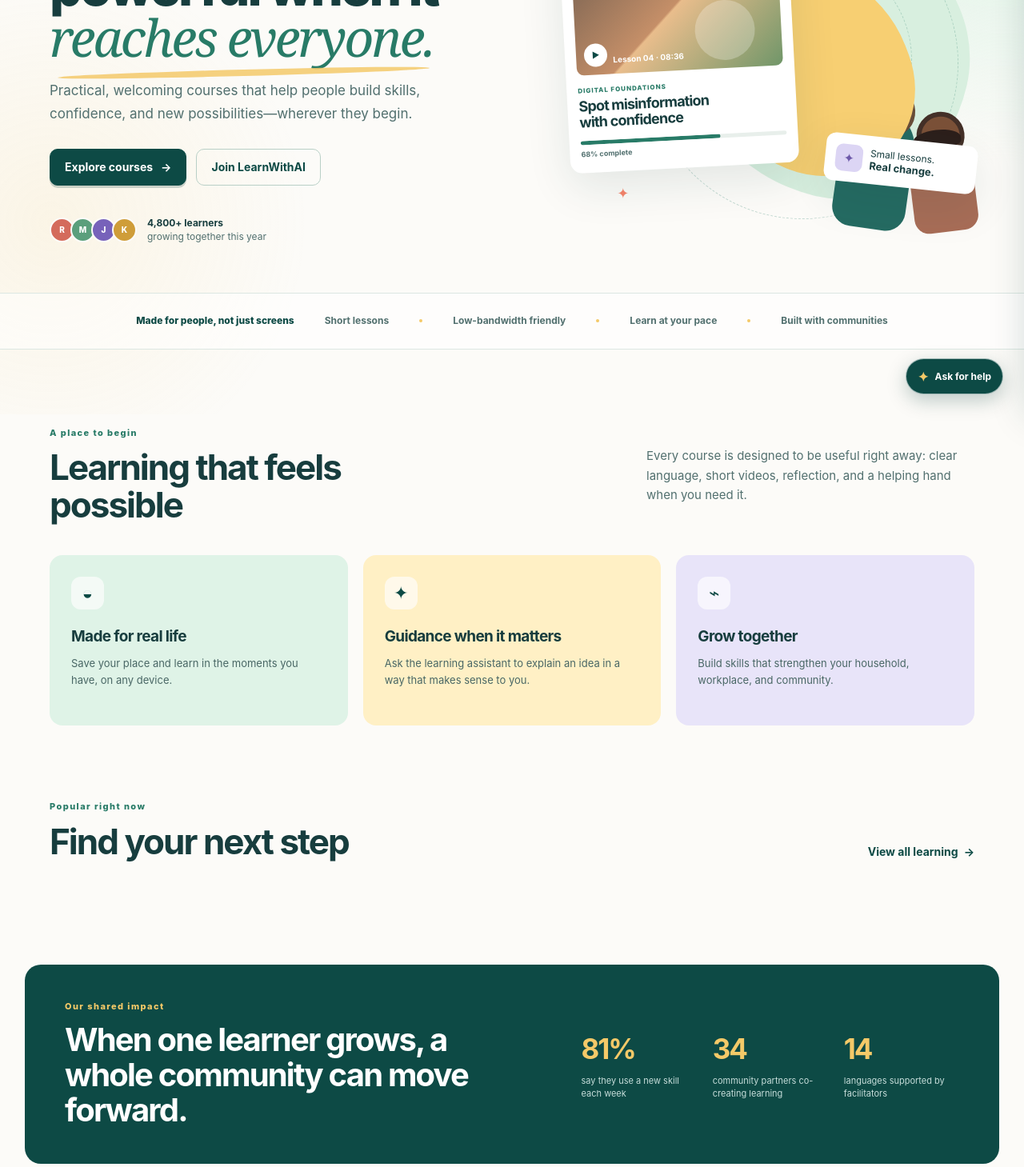
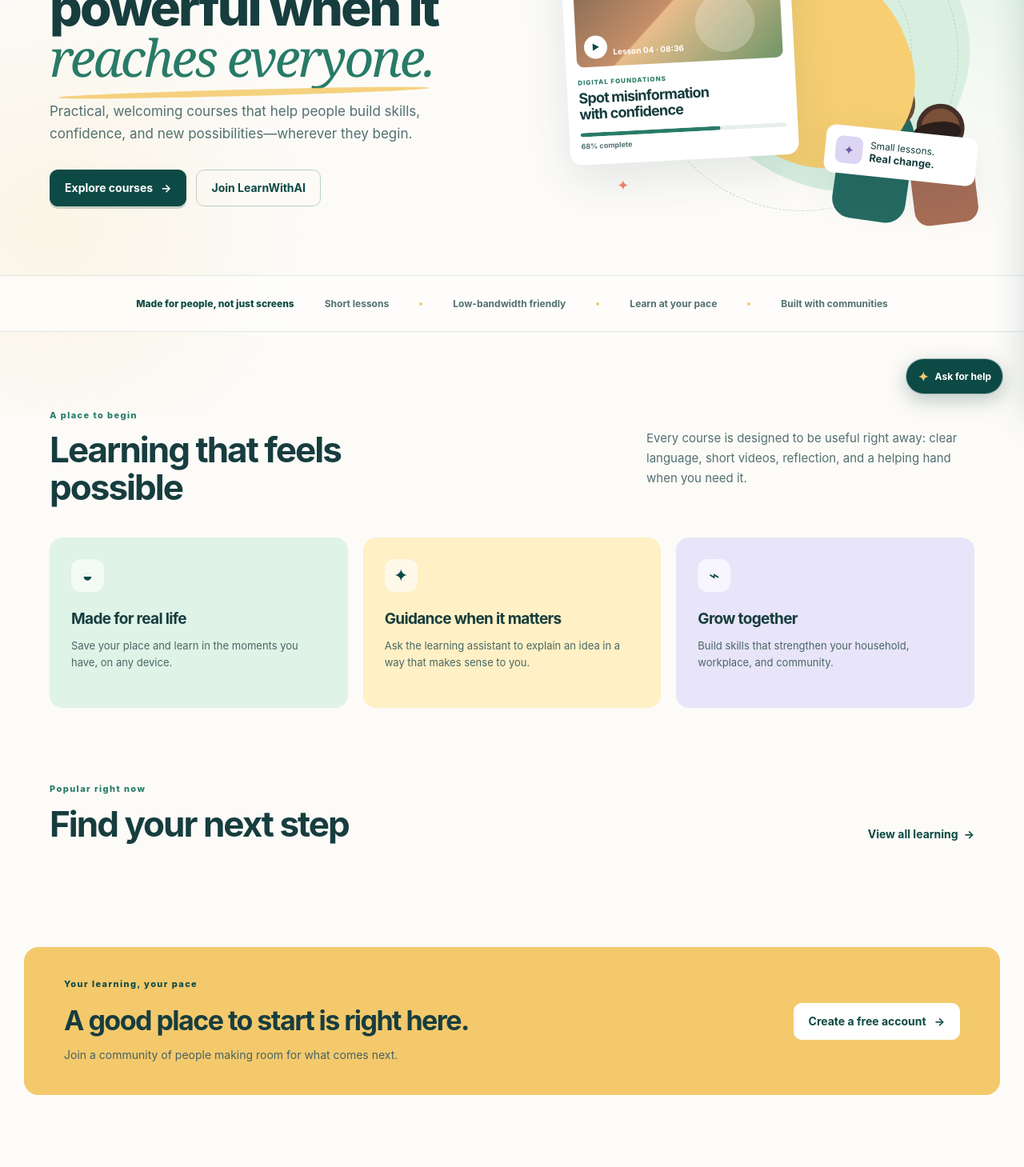
Before and after one commit to SprihaAnand/LearnWithAI, a plain HTML site: page web/index.html in a window 1280 px wide. Shown: the part 282-1741 px from the top of the page at 80% size. After the commit the page ends 1701 px from the top, so only its background shows below. Drawn offline with Linux system fonts and the light colour scheme; no server answers.

Commit message:
fix: remove unsupported homepage impact statistics

```diff
--- a/web/index.html
+++ b/web/index.html
@@ -27,7 +27,6 @@
       <nav class="main-nav" id="mainNav" aria-label="Main navigation">
         <a href="#home" data-route="home">Home</a>
         <a href="#library" data-route="library">Explore learning</a>
-        <a href="#impact" data-route="impact">Our impact</a>
         <a class="member-link is-hidden" href="#dashboard" data-route="dashboard">My learning</a>
       </nav>
 
@@ -58,10 +57,6 @@
             <div class="hero-actions">
               <button class="button" type="button" data-route="library">Explore courses <span aria-hidden="true">→</span></button>
               <button class="button button-quiet" type="button" data-auth-mode="register">Join LearnWithAI</button>
-            </div>
-            <div class="learner-proof" aria-label="Community stats">
-              <div class="proof-avatars" aria-hidden="true"><span>R</span><span>M</span><span>J</span><span>K</span></div>
-              <p><strong>4,800+ learners</strong><br />growing together this year</p>
             </div>
           </div>
           <div class="hero-art reveal" aria-label="Illustration of learning community">
@@ -102,11 +97,6 @@
         <section class="section course-preview" aria-labelledby="preview-title">
           <div class="section-heading inline-heading"><div><p class="eyebrow">Popular right now</p><h2 id="preview-title">Find your next step</h2></div><button class="link-button" type="button" data-route="library">View all learning <span aria-hidden="true">→</span></button></div>
           <div class="course-grid" id="homeCourseGrid" aria-live="polite"></div>
-        </section>
-
-        <section class="impact-banner" id="impact" aria-labelledby="impact-title">
-          <div><p class="eyebrow">Our shared impact</p><h2 id="impact-title">When one learner grows, a whole community can move forward.</h2></div>
-          <div class="impact-stats"><p><strong>81%</strong><span>say they use a new skill each week</span></p><p><strong>34</strong><span>community partners co-creating learning</span></p><p><strong>14</strong><span>languages supported by facilitators</span></p></div>
         </section>
 
         <section class="cta-panel"><div><p class="eyebrow">Your learning, your pace</p><h2>A good place to start is right here.</h2><p>Join a community of people making room for what comes next.</p></div><button class="button button-light" type="button" data-auth-mode="register">Create a free account <span aria-hidden="true">→</span></button></section>
```
